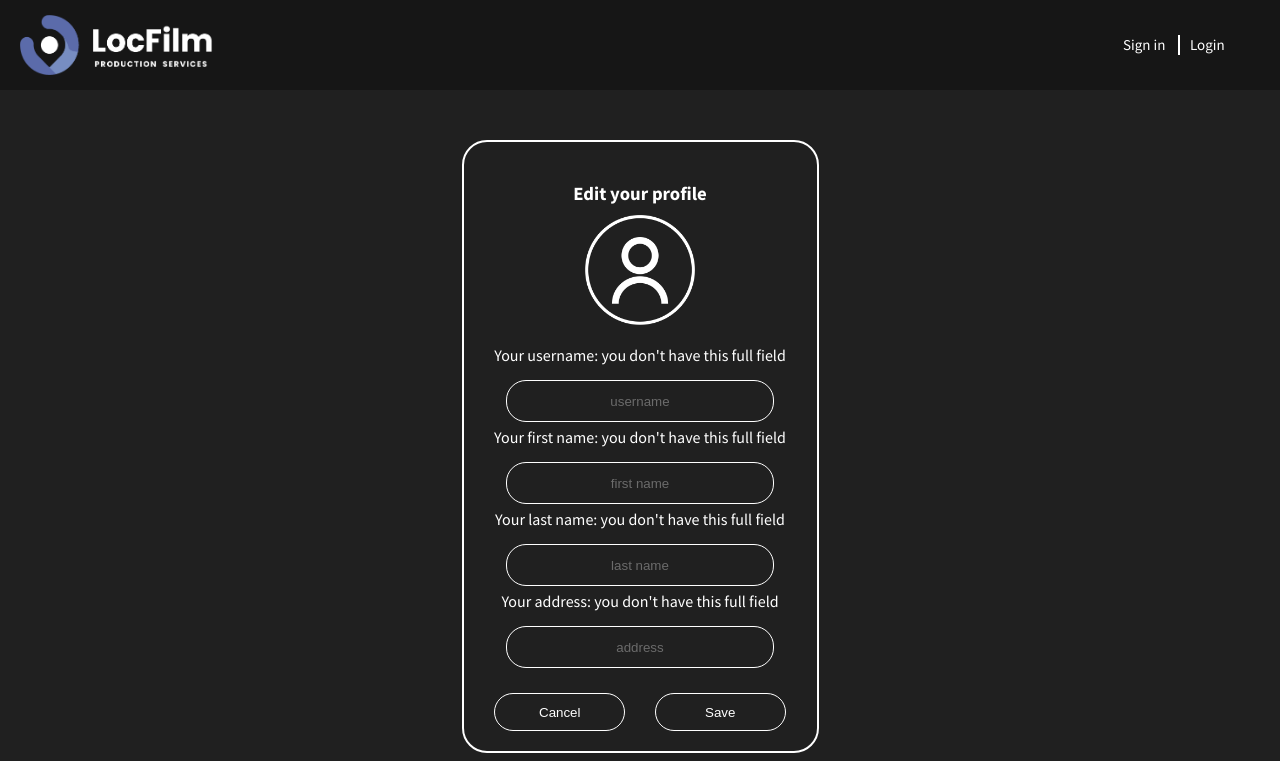
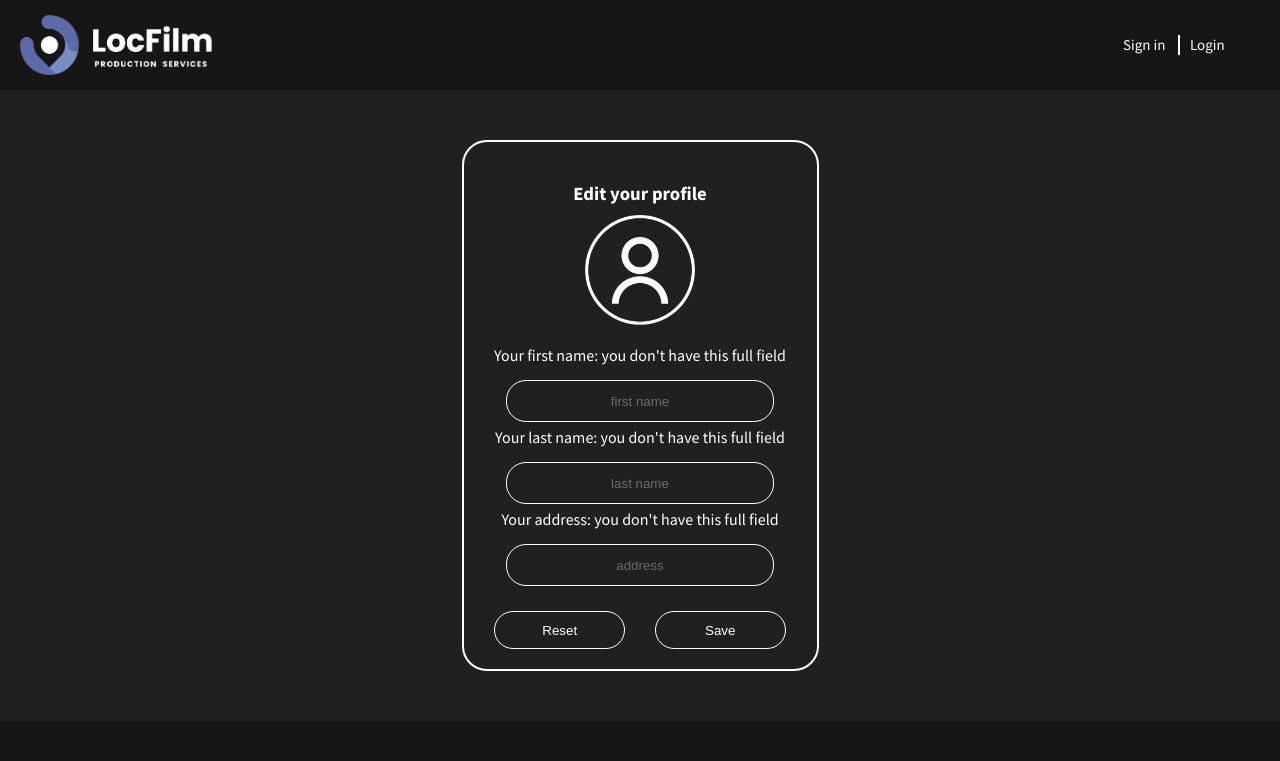
Before and after one commit to cesarp04/locfilm-frontend, a React app: page /edit in a window 1280 px wide. Shown: the top 761 px of the page. Built offline with nearby package versions, Linux system fonts and the light colour scheme.

Commit message:
delete input username in page edit profile

```diff
--- a/src/containers/UserEdit.jsx
+++ b/src/containers/UserEdit.jsx
@@ -46,9 +46,17 @@ const UserEdit = () => {
             <h1 className="container-photoEdit-title">Edit your profile</h1>
             <figure className="container-photoEdit-perfil">
               {data.picture ? (
-                <img className="container-photoEdit-perfil--img" src={data.picture} alt="Photo Perfil" />
+                <img
+                  className="container-photoEdit-perfil--img"
+                  src={data.picture}
+                  alt="Photo Perfil"
+                />
               ) : (
-                <img className="container-photoEdit-perfil--img" src={avatar} alt="Photo Perfil" />
+                <img
+                  className="container-photoEdit-perfil--img"
+                  src={avatar}
+                  alt="Photo Perfil"
+                />
               )}
             </figure>
             <form onSubmit={handleUpdate} className="edit__container-form">
@@ -60,21 +68,6 @@ const UserEdit = () => {
                 accept="image/png, image/jpeg"
                 onChange={updateInput}
               /> */}
-              {data.username ? (
-                <label htmlFor="">Your username: {data.username}</label>
-              ) : (
-                <label htmlFor="">
-                  Your username: you don&apos;t have this full field
-                </label>
-              )}
-              <input
-                type="text"
-                name="username"
-                className="edit__container--input"
-                placeholder="username"
-                autoComplete="off"
-                onChange={updateInput}
-              />
               {data.first_name ? (
                 <label htmlFor="">Your first name: {data.first_name}</label>
               ) : (
@@ -122,7 +115,7 @@ const UserEdit = () => {
               />
               <div className="container-btns">
                 <button type="reset" className="button-cancel">
-                  Cancel
+                  Reset
                 </button>
                 <button type="submit" className="button-save">
                   Save
@@ -132,7 +125,6 @@ const UserEdit = () => {
           </div>
         </section>
       </section>
-
     </>
   )
 }
```
